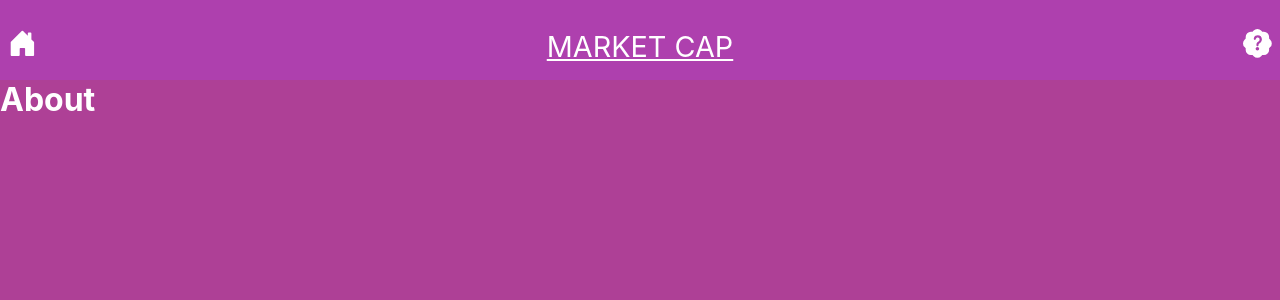
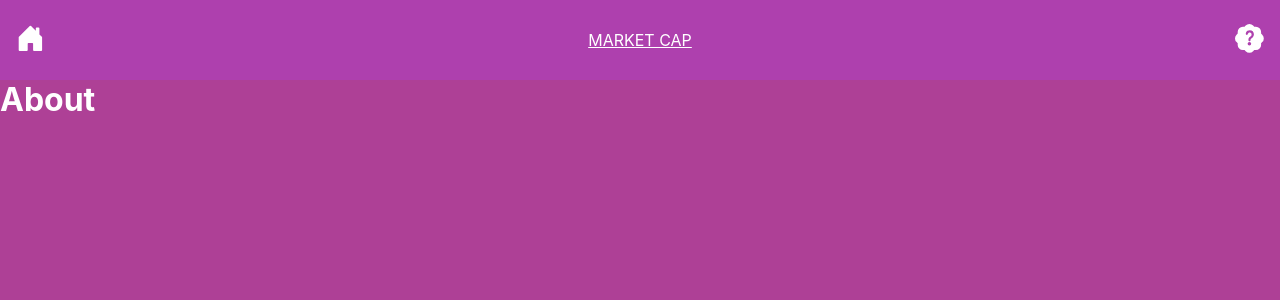
Before and after one commit to fithamlak/stock-app, a React (Create React App) app: page /about in a window 1280 px wide. Shown: the top 300 px of the page. Built offline with nearby package versions, Linux system fonts and the light colour scheme.

Commit message:
update navbar to better design style

```diff
--- a/src/styles/navbar.scss
+++ b/src/styles/navbar.scss
@@ -6,16 +6,21 @@ nav {
     box-sizing: border-box;
     height: 5rem;
     padding: 0 0.5rem;
-    font-size: 1.8rem;
+    font-size: 1rem;
     text-transform: uppercase;
     position: fixed;
     width: 100%;
 
+    svg {
+      font-size: 1.8rem;
+    }
+
     ul {
       list-style: none;
-      padding: 0;
+      padding: 0.5rem;
       display: flex;
       justify-content: space-between;
+      align-items: center;
       a {
         color: white;
       }
```
